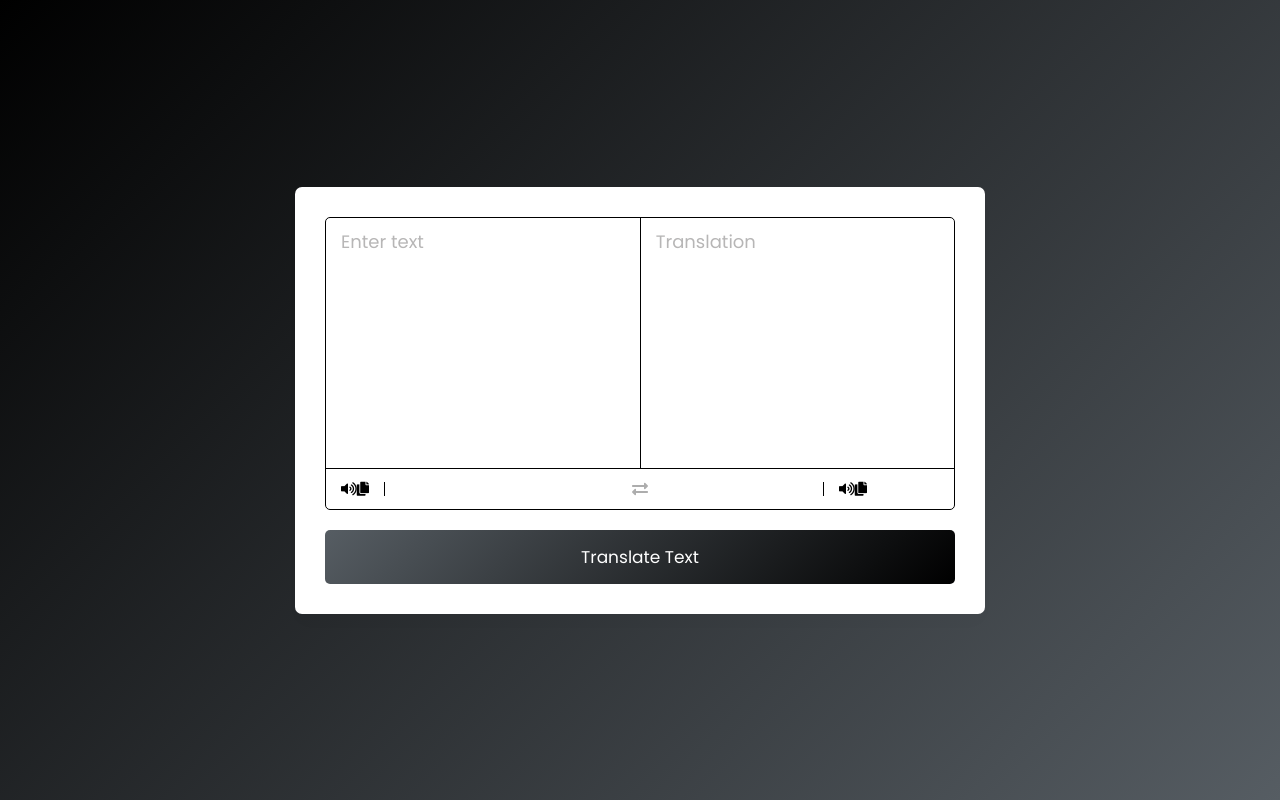
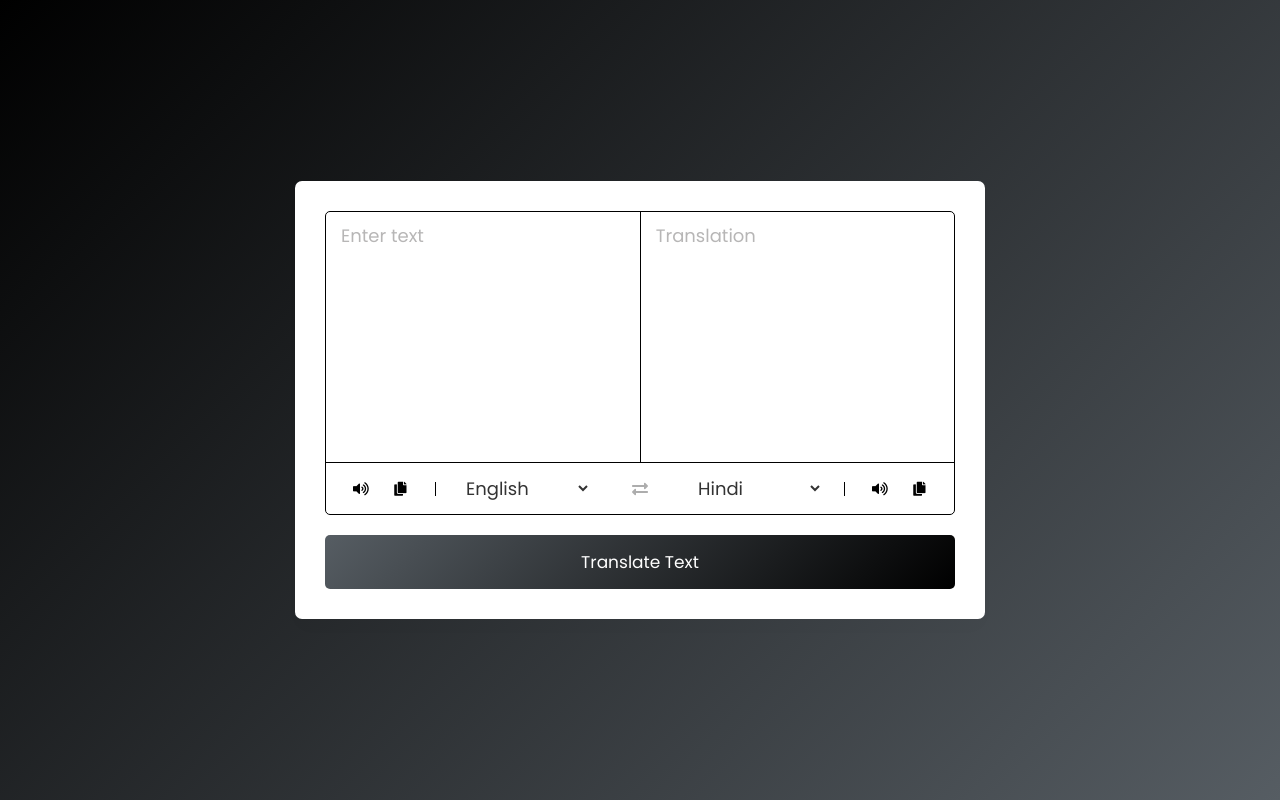
Before and after one commit to Hapanisahil/Language-Translator, a plain HTML site: page index.html in a window 1280 px wide. Drawn offline with Linux system fonts and the light colour scheme.

Commit message:
icon-perfaction

```diff
--- a/index.html
+++ b/index.html
@@ -22,11 +22,11 @@
               <i id="from" class="fas fa-volume-up"></i>
               <i id="from" class="fas fa-copy"></i>
             </div>
-            <!-- <select></select> -->
+            <select></select>
           </li>
           <li class="exchange"><i class="fas fa-exchange-alt"></i></li>
           <li class="row to">
-            <!-- <select></select> -->
+            <select></select>
             <div class="icons">
               <i id="to" class="fas fa-volume-up"></i>
               <i id="to" class="fas fa-copy"></i>
```
